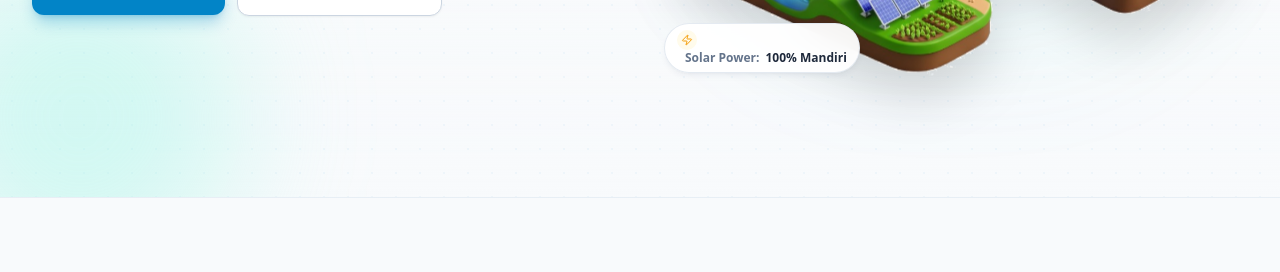
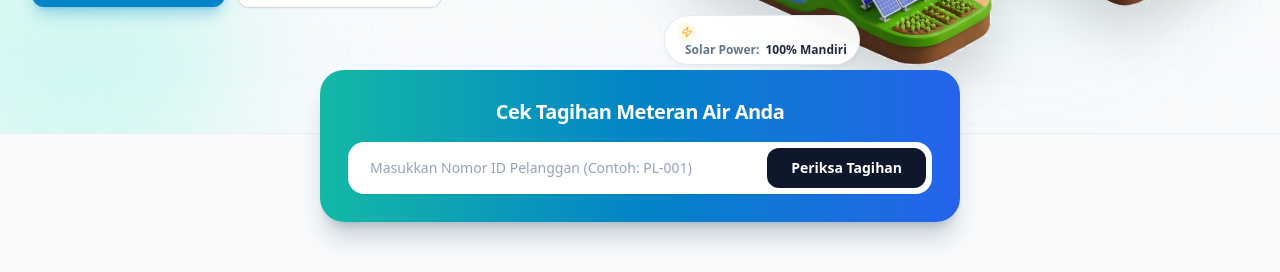
Before and after one commit to zarukjhi21/sistem_kpspams, a Next.js app in the folder frontend/: page / in a window 1280 px wide. Shown: the part 496-768 px from the top of the page. Built offline with nearby package versions, Linux system fonts and the light colour scheme; no server answers.

Commit message:
style(landing): pull up cek tagihan card and tighten hero bottom padding

```diff
--- a/frontend/src/app/page.tsx
+++ b/frontend/src/app/page.tsx
@@ -344,7 +344,7 @@ export default function HomePage() {
       {/* Main Content Body */}
       <main id="beranda" className="flex-1 w-full space-y-12 sm:space-y-16 lg:space-y-20">
         {/* 2. Hero Section: Clean, Modern White & Sky Blue Theme */}
-        <section className="relative overflow-hidden bg-gradient-to-b from-sky-50/70 via-slate-50/50 to-[#F8FAFC] pt-6 sm:pt-12 lg:pt-16 pb-20 sm:pb-28 border-b border-slate-200/60">
+        <section className="relative overflow-hidden bg-gradient-to-b from-sky-50/70 via-slate-50/50 to-[#F8FAFC] pt-6 sm:pt-10 lg:pt-14 pb-10 sm:pb-12 lg:pb-14 border-b border-slate-200/60">
           {/* Subtle Background Pattern Elements */}
           <div className="absolute inset-0 bg-[radial-gradient(#0284c7_1px,transparent_1px)] [background-size:24px_24px] opacity-[0.04] pointer-events-none" />
           <div className="absolute top-0 right-0 -mr-20 -mt-20 w-80 h-80 bg-sky-200/40 rounded-full blur-3xl pointer-events-none" />
@@ -448,7 +448,7 @@ export default function HomePage() {
         </section>
 
         {/* 3. Floating Card: "Cek Tagihan Meteran Air Anda" (Sleek Minimalist Figma Match) */}
-        <section id="cek-tagihan" className="max-w-2xl mx-auto px-4 -mt-10 sm:-mt-14 lg:-mt-16 relative z-30">
+        <section id="cek-tagihan" className="max-w-2xl mx-auto px-4 !-mt-10 sm:!-mt-14 lg:!-mt-16 relative z-30">
           <ScrollReveal direction="up" distance={20}>
             <div className="rounded-2xl sm:rounded-3xl bg-gradient-to-r from-teal-500 via-sky-600 to-blue-600 p-4 sm:p-7 shadow-xl shadow-sky-950/20 text-white">
               <h2 className="text-sm sm:text-xl font-bold tracking-tight text-white text-center mb-2.5 sm:mb-4">
```
